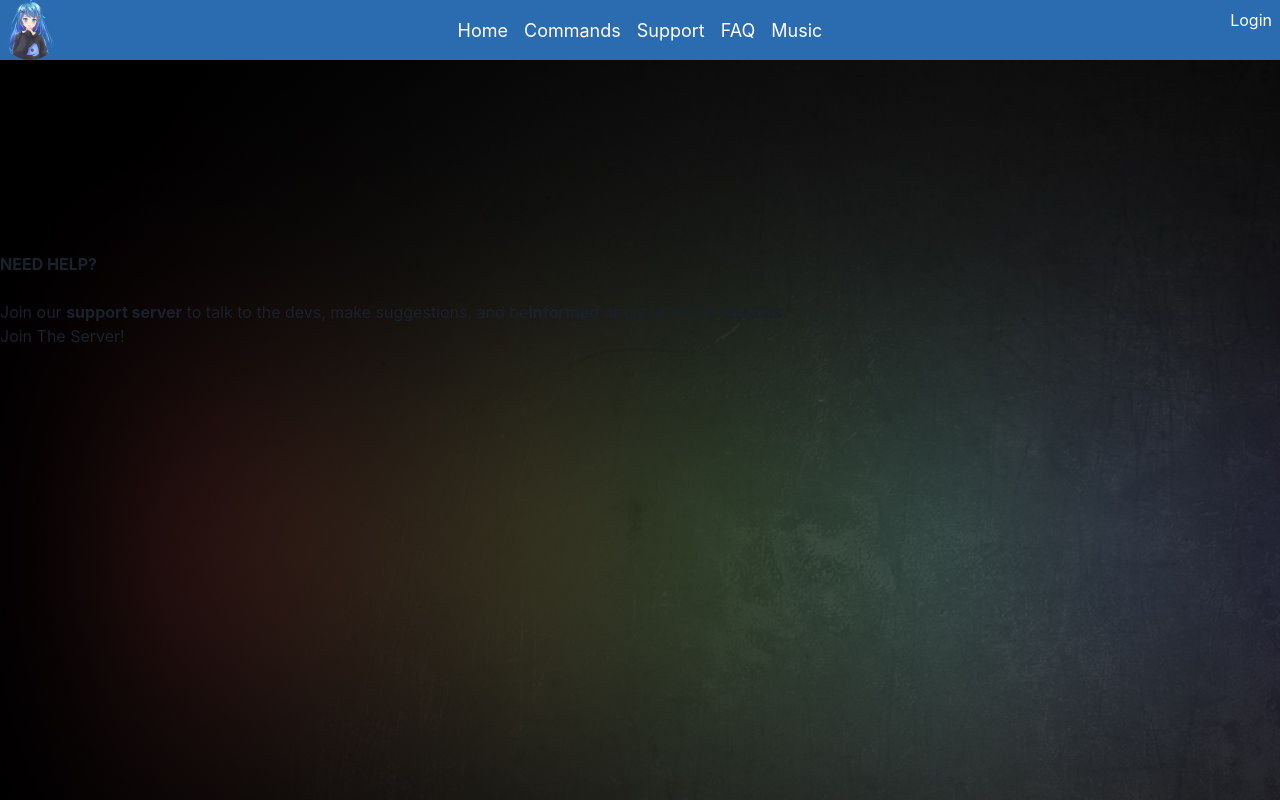
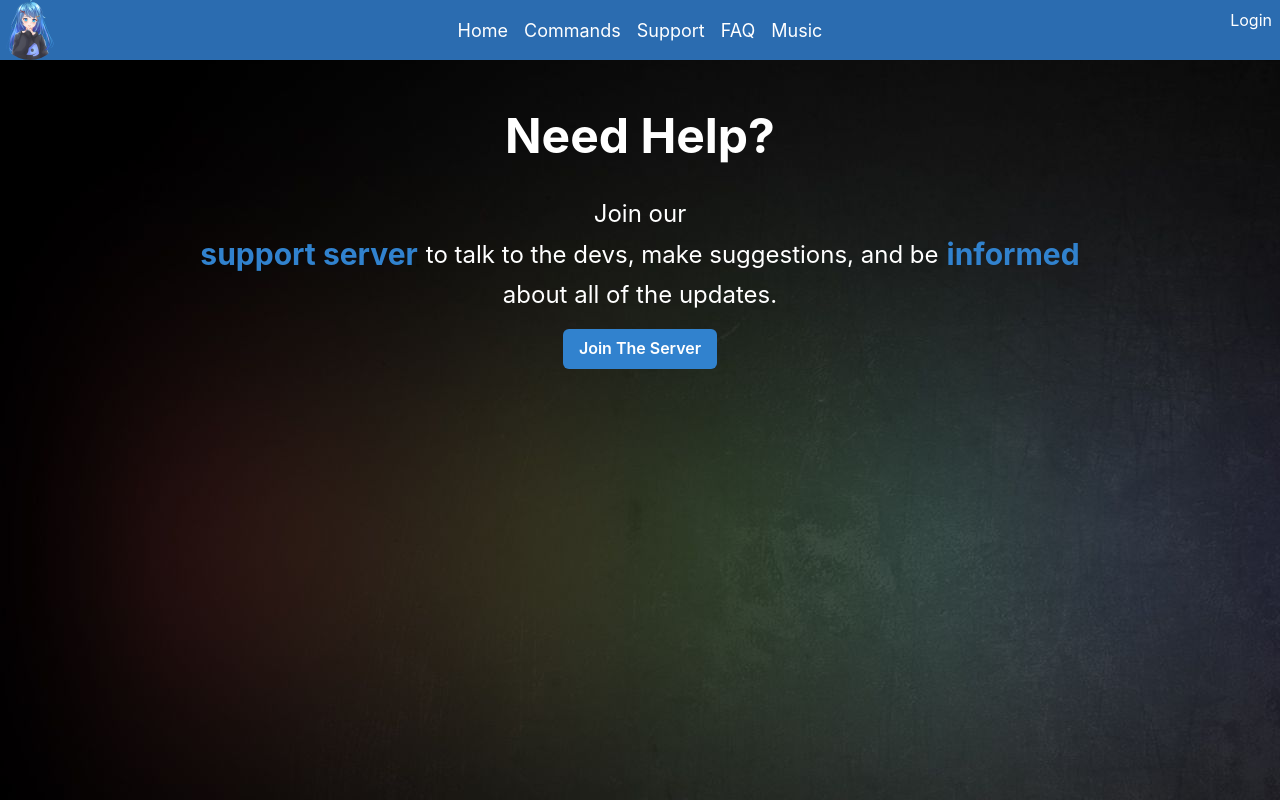
Before and after one commit to justinyates887/bhg-website-new, a React (Create React App) app in the folder client/: page /support in a window 1280 px wide. Built offline with nearby package versions, Linux system fonts and the light colour scheme; no server answers.

Commit message:
more UI work

```diff
--- a/client/src/components/DashboardMenu/subcomponents/blacklist/index.jsx
+++ b/client/src/components/DashboardMenu/subcomponents/blacklist/index.jsx
@@ -6,6 +6,20 @@ export function BlacklistDashboard({
     updateBlacklist,
     blacklist
 }){
+    function returnTag(blacklist){
+        if(blacklist){
+            return (
+                <HStack spacing={4} ml={4} mr={4}>
+                    {blacklist.map((word) => (
+                        <Tag value={word} key={word} size={"md"} borderRadius="full" variant="solid" colorScheme="blue">
+                            <TagLabel>{word}</TagLabel>
+                            <TagCloseButton />
+                        </Tag>
+                    ))}
+                </HStack>
+            )
+        }
+    }
     return(
 
         <React.Fragment>
@@ -19,14 +33,7 @@ export function BlacklistDashboard({
                     {
                         (props) => (
                             <form onSubmit={props.handleSubmit}>
-                                <HStack spacing={4} ml={4} mr={4}>
-                                    {blacklist.map((word) => (
-                                        <Tag value={word} key={word} size={"md"} borderRadius="full" variant="solid" colorScheme="blue">
-                                            <TagLabel>{word}</TagLabel>
-                                            <TagCloseButton />
-                                        </Tag>
-                                    ))}
-                                </HStack>
+                                {returnTag(blacklist)}
                                 <Input
                                     type="text" name="word" onChange={props.handleChange}
                                     maxWidth="1200" align="center" color="white" ml={5}
--- a/client/src/pages/landing/index.jsx
+++ b/client/src/pages/landing/index.jsx
@@ -1,5 +1,6 @@
 import { Button } from '@chakra-ui/button'
-import { Box, Container, Link, Text, Wrap } from '@chakra-ui/layout'
+import { Link } from 'react-router-dom'
+import { Box, Container, Text, Wrap } from '@chakra-ui/layout'
 import React from 'react'
 import { NavHeader } from '../../components/index'
 import { getUserDetails, getMyGuilds } from '../../utils/api'
@@ -29,14 +30,16 @@ export function Landing({history}){
         <React.Fragment>
             <NavHeader user={user}/>
             <Container maxW="container.xl">
-                <Box align="center">
-                    <Text color="white"><strong>THE BLUE HAIRED GIRL</strong></Text><br/>
-                    <Text color="white">Serving {botGuilds.length} servers</Text>
-                    <Text color="white">
+                <Box align="center" mt={10}>
+                    <Text color="white" fontSize="6xl"><strong>THE BLUE HAIRED GIRL</strong></Text><br/>
+                    <Text color="white" fontSize="4xl">Serving <strong>{botGuilds.length}</strong> servers</Text>
+                    <br/>
+                    <Text color="white" fontSize="2xl">
                         A Discord bot aimed at reducing bot clutter in servers by offering
-                        <Wrap align="center">
-                            <strong><Text color="blue.500">more</Text></strong> for
-                            <strong><Text color="blue.500">free</Text></strong>
+                        <Wrap align="center" justify="center">
+                            <strong><Text color="blue.500" fontSize="3xl">more</Text></strong>
+                            <Text>for</Text>
+                            <strong><Text color="blue.500" fontSize="3xl">free</Text></strong>
                         </Wrap>
                     </Text>
                     <Link
--- a/client/src/pages/music/index.jsx
+++ b/client/src/pages/music/index.jsx
@@ -1,35 +1,49 @@
 import React from 'react'
 import { NavHeader } from '../../components/index'
+import { Link } from 'react-router-dom'
+import { Box, Container, Text, Wrap } from '@chakra-ui/layout'
+import { Button } from '@chakra-ui/button'
+import { getUserDetails } from '../../utils/api'
 
-export function Music(props){
+export function Music(history){
+
+    const [user, setUser] = React.useState(null)
+    const [loading, setLoading] = React.useState(true)
+
+    React.useEffect( () => {
+        getUserDetails()
+        .then(( {data} ) => {
+            setUser(data)
+            return setLoading(false)
+        }).catch((err) => {
+            console.log(err)
+            history.push('/')
+            setLoading(false)
+        })
+    }, [])
 
     return (
-        <div>
-            <NavHeader />
-
-            <div className="container">
-
-                <div className="row valign-wrapper">
-                    <div className="col s10 offset-s1">
-                        <h1 className="center-align blue-text darken-3" id="mainHead"><strong>MORE MUSIC</strong></h1><br/>
-                        <h4 className="center-align white-text" id="desc">
-                        Sometimes big servers need more <strong><span className="blue-text darken-3">music</span></strong> in their lives.
-                            Our secondary <strong><span className="blue-text darken-3">music only</span></strong> bot can satisfy all of your music needs.
-                        </h4>
-                    </div>
-                </div>
-
-                <div className="row">
-                    <div className="col center-align offset-m5">
-                        <a
-                        href="https://discord.com/oauth2/authorize?client_id=799358906479411281&scope=bot"
-                        target="_blank"
-                        rel="noreferrer"
-                        className="waves-effect blue darken-3 btn-large center-align z-depth-5">Invite Now!
-                        </a>
-                    </div>
-                </div>
-            </div>
-        </div>
+        <React.Fragment>
+        <NavHeader user={user}/>
+            <Container maxW="container.xl">
+                <Box align="center" mt={10}>
+                    <Text color="white" fontSize="5xl"><strong>More Music</strong></Text><br/>
+                    <Text color="white" fontSize="2xl">
+                        Sometimes big servers need more
+                        <Wrap align="center" justify="center">
+                            <strong><Text color="blue.500" fontSize="3xl">music</Text></strong>
+                            <Text>in their lives. Our secondary</Text>
+                            <strong><Text color="blue.500" fontSize="3xl">music only</Text></strong>
+                        </Wrap>
+                        bot can satisfy all of your music needs.
+                    </Text>
+                    <Link
+                    to={"https://discord.com/oauth2/authorize?client_id=799358906479411281&scope=bot"}
+                    target="_blank"
+                    ><Button colorScheme="blue" p={4} m={4} >Invite Now!</Button>
+                    </Link>
+                </Box>
+            </Container>
+        </React.Fragment>
     )
 }
--- a/client/src/pages/support/index.jsx
+++ b/client/src/pages/support/index.jsx
@@ -1,35 +1,49 @@
 import React from 'react'
 import { NavHeader } from '../../components/index'
+import { Link } from 'react-router-dom'
+import { Box, Container, Text, Wrap } from '@chakra-ui/layout'
+import { Button } from '@chakra-ui/button'
+import { getUserDetails } from '../../utils/api'
 
-export function Support(props){
+export function Support(history){
+
+    const [user, setUser] = React.useState(null)
+    const [loading, setLoading] = React.useState(true)
+
+    React.useEffect( () => {
+        getUserDetails()
+        .then(( {data} ) => {
+            setUser(data)
+            return setLoading(false)
+        }).catch((err) => {
+            console.log(err)
+            history.push('/')
+            setLoading(false)
+        })
+    }, [])
 
     return (
-        <div>
-            <NavHeader />
-
-            <div className="container">
-
-                <div className="row valign-wrapper">
-                    <div className="col-4">
-                        <h1 className="center-align blue-text darken-3" id="mainHead"><strong>NEED HELP?</strong></h1><br/>
-                        <h4 className="center-align white-text" id="desc">
-                        Join our <strong><span className="blue-text darken-3">support server</span></strong> to talk to the devs, make suggestions, and be
-                            <strong><span className="blue-text darken-3">informed</span></strong> about all of the updates.
-                        </h4>
-                    </div>
-                </div>
-
-                <div className="row">
-                    <div className="col center-align offset-m5">
-                        <a
-                        href="https://discord.gg/FqbRWkgfcT"
-                        target="_blank"
-                        rel="noreferrer"
-                        className="waves-effect blue darken-3 btn-large center-align z-depth-5">Join The Server!
-                        </a>
-                    </div>
-                </div>
-            </div>
-        </div>
+        <React.Fragment>
+        <NavHeader user={user}/>
+            <Container maxW="container.xl">
+                <Box align="center" mt={10}>
+                    <Text color="white" fontSize="5xl"><strong>Need Help?</strong></Text><br/>
+                    <Text color="white" fontSize="2xl">
+                        Join our
+                        <Wrap align="center" justify="center">
+                            <strong><Text color="blue.500" fontSize="3xl">support server</Text></strong>
+                            <Text>to talk to the devs, make suggestions, and be</Text>
+                            <strong><Text color="blue.500" fontSize="3xl">informed</Text></strong>
+                        </Wrap>
+                        about all of the updates.
+                    </Text>
+                    <Link
+                    to={"https://discord.gg/FqbRWkgfcT"}
+                    target="_blank"
+                    ><Button colorScheme="blue" p={4} m={4} >Join The Server</Button>
+                    </Link>
+                </Box>
+            </Container>
+        </React.Fragment>
     )
 }
```
